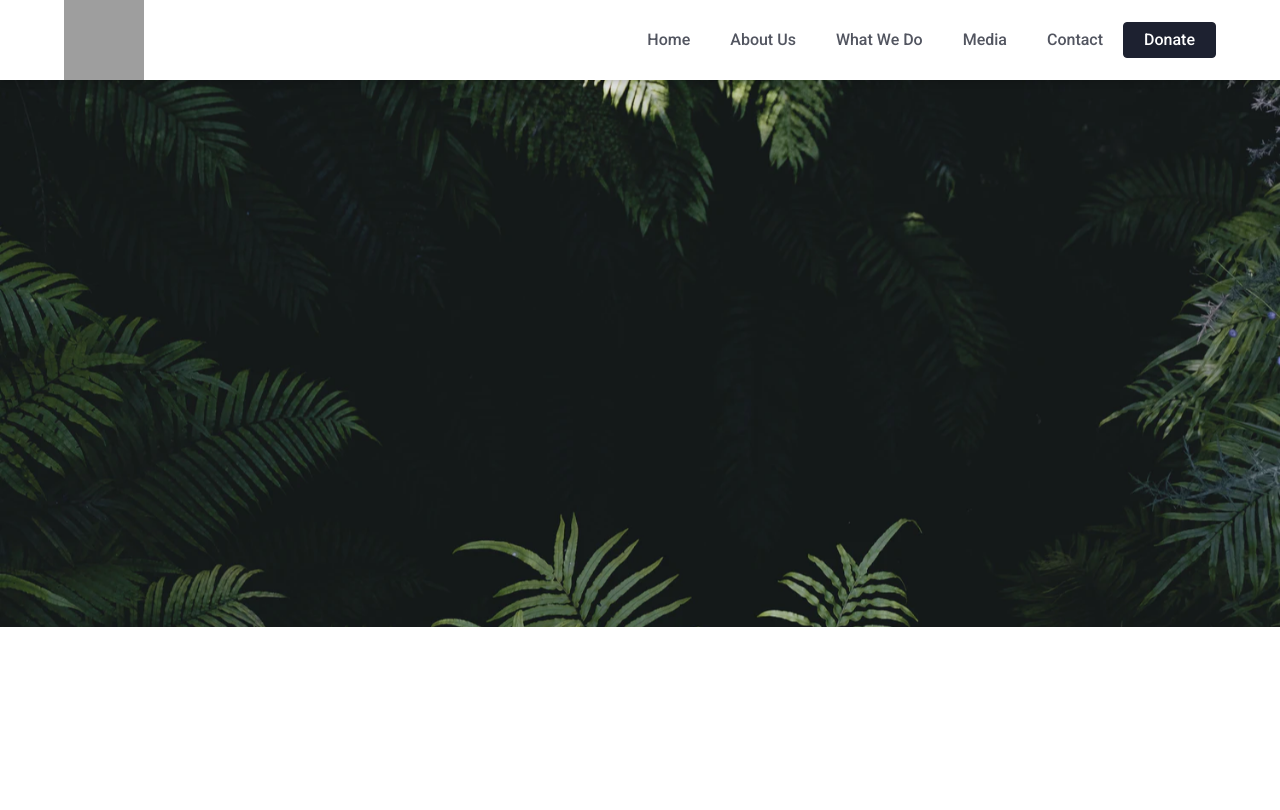
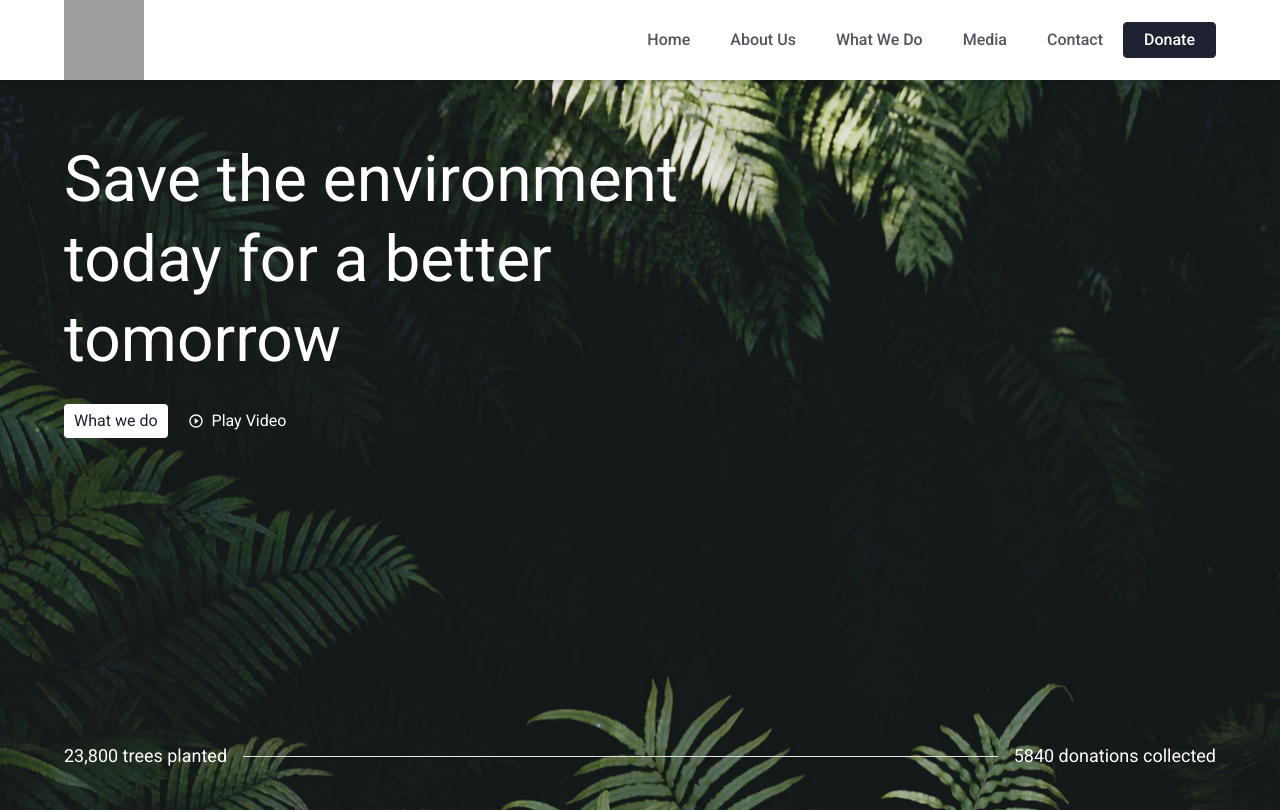
Before and after one commit to nomenama/earthy-v1, a React (Create React App) app: page / in a window 1280 px wide. Built offline with nearby package versions, Linux system fonts and the light colour scheme; grey boxes are pictures that could not be loaded.

Commit message:
Add banner section

```diff
--- a/src/App.tsx
+++ b/src/App.tsx
@@ -5,9 +5,12 @@ import About from "./pages/About";
 import WhatWeDo from "./pages/WhatWeDo";
 import Media from "./pages/Media";
 import Contact from "./pages/Contact";
+import Header from "./components/Header/Header";
 
 function App() {
     return (
+        <>
+            <Header />
             <Routes>
                 <Route
                     path="/"
@@ -34,6 +37,7 @@ function App() {
                     element={<Contact />}
                 />
             </Routes>
+        </>
     );
 }
 
--- a/src/components/Header/Header.jsx
+++ b/src/components/Header/Header.jsx
@@ -19,7 +19,7 @@ const Header = () => {
     };
 
     return (
-        <header className="w-full bg-white backdrop-blur-md shadow-md fixed top-0 left-0">
+        <header className="w-full bg-white backdrop-blur-md shadow-md">
             <nav className="max-w-[90%] 3xl:max-w-[80%] md:flex justify-between items-center mx-auto">
                 <a href="/">
                     <img
--- a/src/index.css
+++ b/src/index.css
@@ -40,7 +40,12 @@
   .button-navbar:hover {
     background-color: #ffffff;
     color: #1d2130;
+  }
 
+  .banner {
+    background-image: url("./assets/banner.png");
+    background-size: cover;
+    background-repeat: no-repeat;
   }
 }
 
--- a/src/pages/Home.jsx
+++ b/src/pages/Home.jsx
@@ -1,15 +1,38 @@
 import React from "react";
-import Header from "../components/Header/Header";
+import { MdPlayCircleOutline } from "react-icons/md";
+import { Link } from "react-router-dom";
 
 const Home = () => {
     return (
-        <section>
-            <Header />
-            <img
-                src="/assets/banner.png"
-                alt="banner"
-            />
-        </section>
+        <main>
+            <section className="w-full h-[730px] banner">
+                <div className="max-w-[90%] 3xl:max-w-[80%] mx-auto h-full flex flex-col justify-between items-start pt-[60px] pb-[40px]">
+                    <div className="flex flex-col gap-6">
+                        <h1 className="w-[70%] md:w-[640px] lg:text-[4rem] text-[3rem] text-white lg:leading-[5rem]">
+                            Save the environment today for a better tomorrow
+                        </h1>
+
+                        <div className="flex gap-3">
+                            <Link
+                                to={"/what-we-do"}
+                                className="button-secondary">
+                                What we do
+                            </Link>
+                            <button className="px-2 flex text-white justify-start items-center gap-2">
+                                <MdPlayCircleOutline />
+                                Play Video
+                            </button>
+                        </div>
+                    </div>
+
+                    <div className="w-full flex justify-between items-center gap-4">
+                        <p className="text-white text-sm md:text-lg">23,800 trees planted</p>
+                        <div className="flex-1 h-[1px] bg-[#e5e5e5]" />
+                        <p className="text-white text-sm md:text-lg">5840 donations collected</p>
+                    </div>
+                </div>
+            </section>
+        </main>
     );
 };
 
```
Also changed, not shown: src/assets/banner.png (renamed from public/assets/banner.png). Lines whose indentation alone changed are shown as unchanged.
